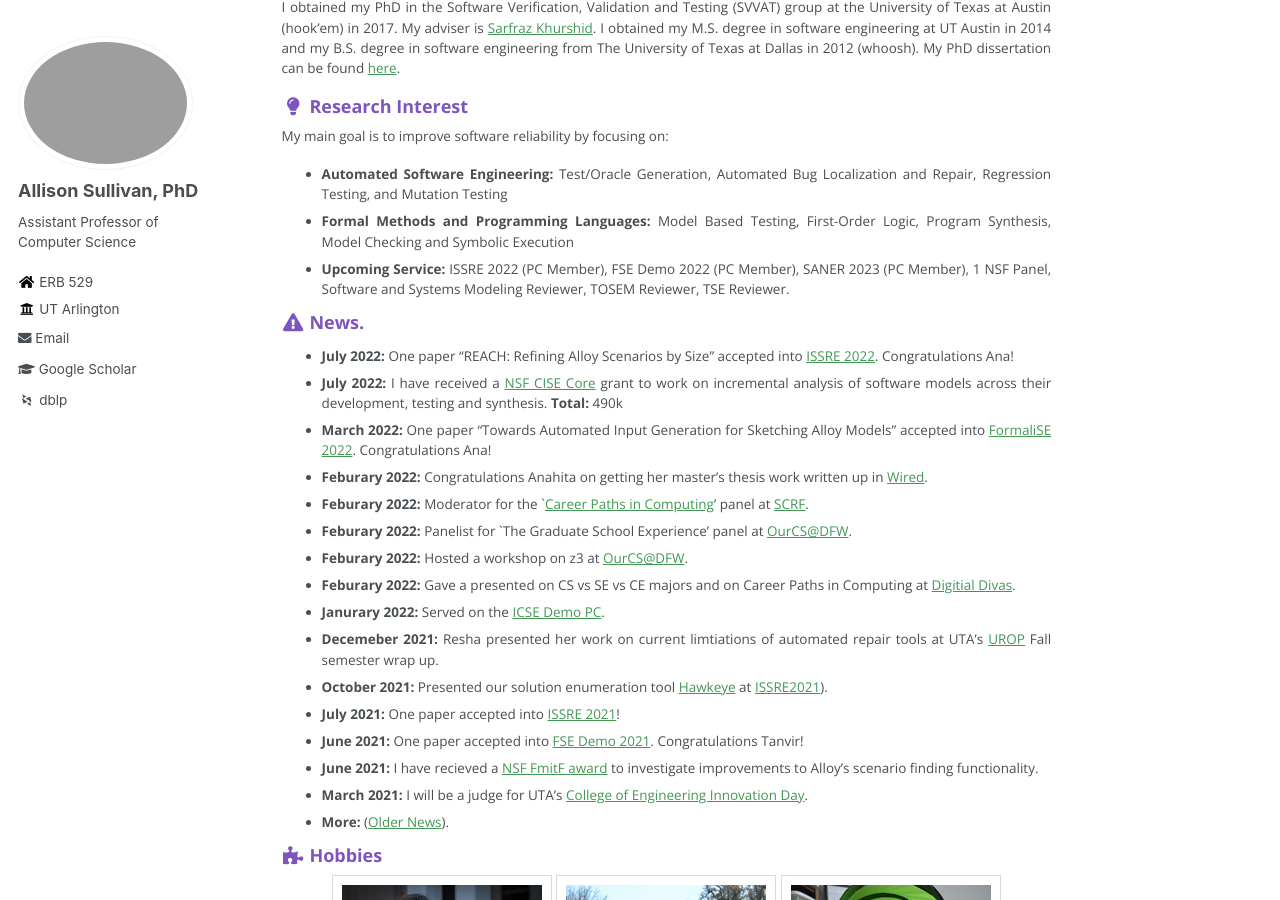
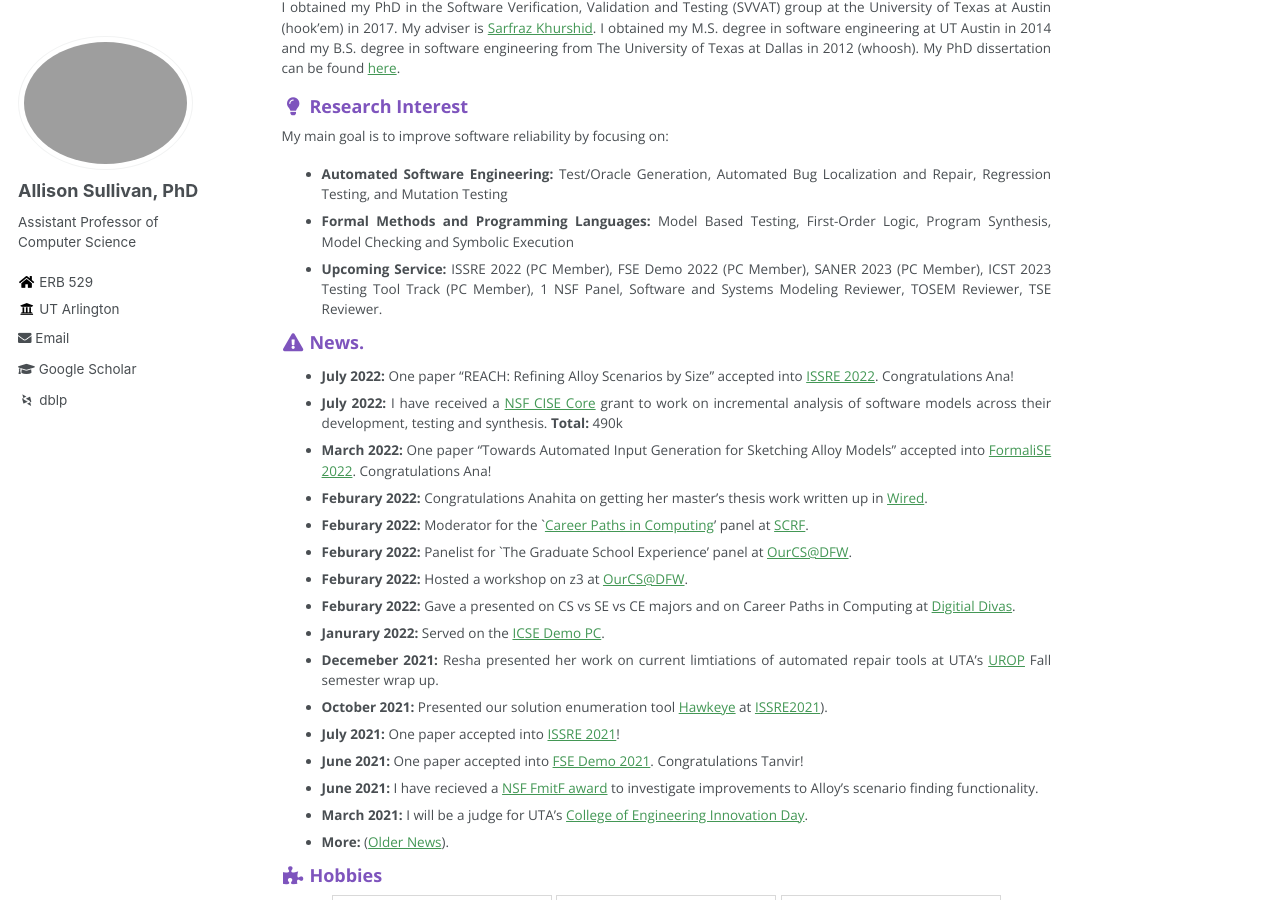
Before and after one commit to Allisonius/allisonius.github.io, a Jekyll site: the page built from _pages/about.md, in a window 1280 px wide and 900 px high, scrolled down 313 px. Built offline with Jekyll 4.4.1, drawn with Linux system fonts in a browser that asks for light colours; some web fonts are replaced.

Commit message:
Update about.md

```diff
--- a/_pages/about.md
+++ b/_pages/about.md
@@ -21,7 +21,7 @@ My main goal is to improve software reliability by focusing on:
 Mutation Testing
   * **Formal Methods and Programming Languages:** Model Based Testing, First-Order Logic, Program Synthesis, Model
 Checking and Symbolic Execution
- * **Upcoming Service:** ISSRE 2022 (PC Member), FSE Demo 2022 (PC Member), SANER 2023 (PC Member), 1 NSF Panel, Software and Systems Modeling Reviewer, TOSEM Reviewer, TSE Reviewer.
+ * **Upcoming Service:** ISSRE 2022 (PC Member), FSE Demo 2022 (PC Member), SANER 2023 (PC Member), ICST 2023 Testing Tool Track (PC Member), 1 NSF Panel, Software and Systems Modeling Reviewer, TOSEM Reviewer, TSE Reviewer.
 
 
 
```
